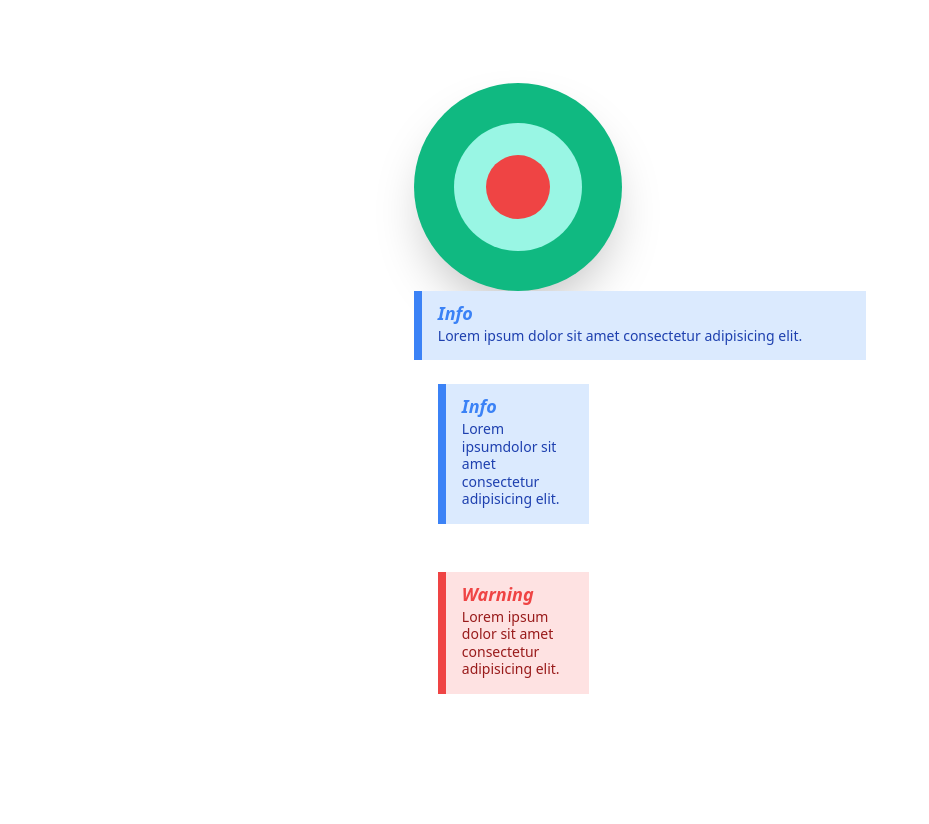
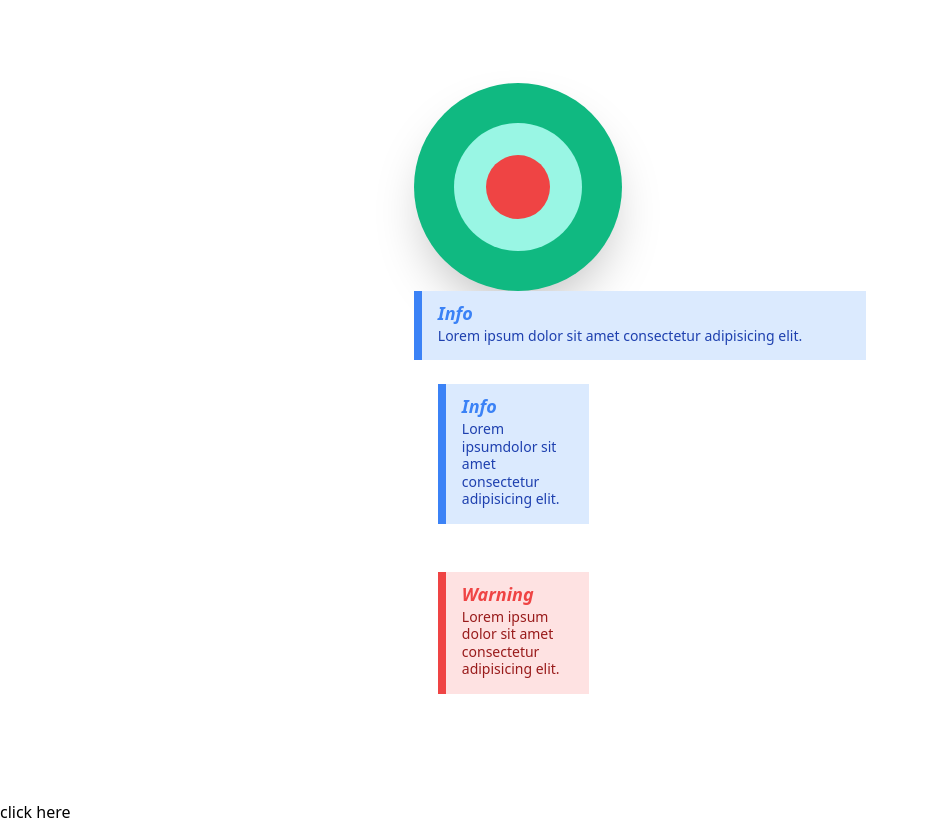
Before and after one commit to ThierryRakotomanana/Landing-Page-with-tailwind, a website: page src/index.html in a window 1280 px wide. Shown: the whole page, without its empty margins (0-929 px from the left). Before the commit the page ends 800 px from the top, so only its background shows below. Drawn offline with Linux system fonts and the light colour scheme.

```diff
--- a/src/index.html
+++ b/src/index.html
@@ -26,5 +26,6 @@
           dolor sit amet consectetur adipisicing elit.</div>
       </div>
     </div>
+    <a href="./card.html">click here</a>
 </body>
 </html>
```
Also changed, not shown: src/img/logo1.png (added), src/img/me_hero.png (added), src/img/moon.svg (added).
